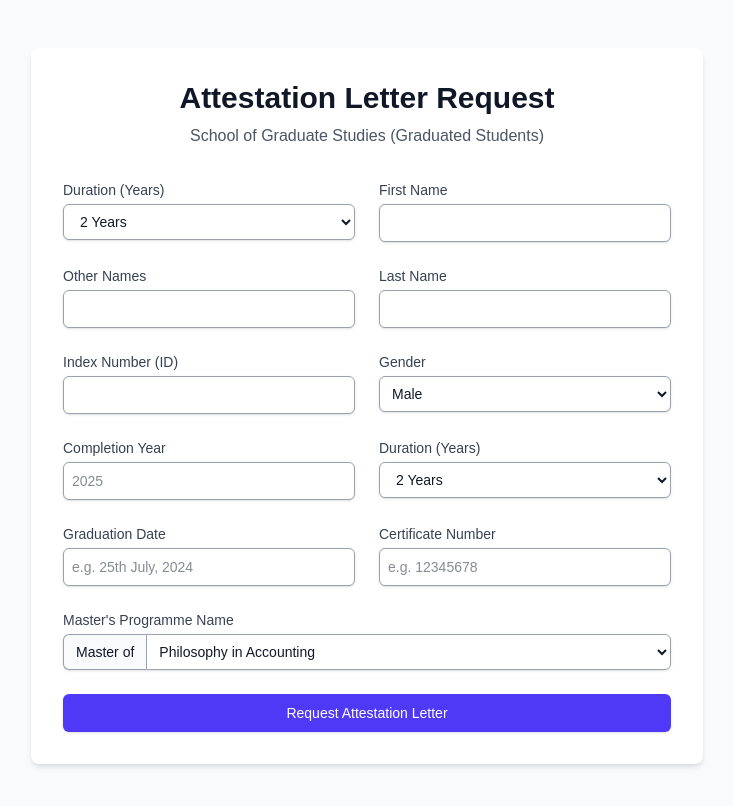
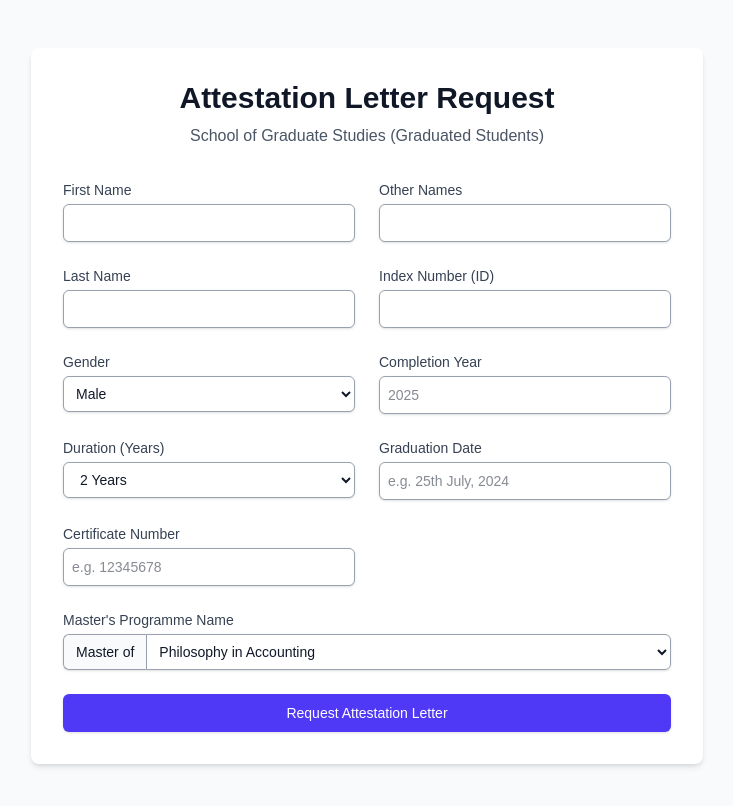
Before and after one commit to Edinam27/english-proficiency, a Next.js app: page /attestation in a window 1280 px wide. Shown: the top 806 px of the page, without its empty margins (273-1006 px from the left). Built offline with nearby package versions, Linux system fonts and the light colour scheme.

Commit message:
Fix: Revert to z.coerce.number to resolve RHF type error and fix duplicated JSX/labeling

```diff
--- a/app/attestation/page.tsx
+++ b/app/attestation/page.tsx
@@ -15,7 +15,7 @@ const formSchema = z.object({
   gender: z.enum(['MALE', 'FEMALE']),
   programme: z.string().min(1, 'Programme is required'),
   completionYear: z.string().regex(/^\d{4}$/, 'Year must be 4 digits'),
-  duration: z.preprocess((val) => Number(val), z.number().min(1).max(5)).optional(),
+  duration: z.coerce.number().min(1).max(5).optional(),
   graduationDate: z.string().min(1, 'Graduation date is required'),
   certificateNumber: z.string().min(1, 'Certificate number is required'),
 });
@@ -101,27 +101,7 @@ export default function AttestationRequest() {
         <form onSubmit={handleSubmit(onSubmit)} className="space-y-6">
           <div className="grid grid-cols-1 gap-6 sm:grid-cols-2">
             <div>
-              <label htmlFor="duration" className="block text-sm font-medium text-gray-700">
-                Duration (Years)
-              </label>
-              <select
-                id="duration"
-                {...register('duration')}
-                className="mt-1 block w-full border border-gray-400 rounded-md shadow-sm py-2 px-3 focus:outline-none focus:ring-indigo-500 focus:border-indigo-500 sm:text-sm text-gray-900 bg-white"
-              >
-                {[1, 2, 3, 4, 5].map((year) => (
-                  <option key={year} value={year}>
-                    {year} Year{year > 1 ? 's' : ''}
-                  </option>
-                ))}
-              </select>
-              {errors.duration && (
-                <p className="mt-2 text-sm text-red-600">{errors.duration.message}</p>
-              )}
-            </div>
-
-            <div>
-              <label htmlFor="graduationDate" className="block text-sm font-medium text-gray-700">First Name</label>
+              <label htmlFor="firstName" className="block text-sm font-medium text-gray-700">First Name</label>
               <input
                 {...register('firstName')}
                 type="text"
```
